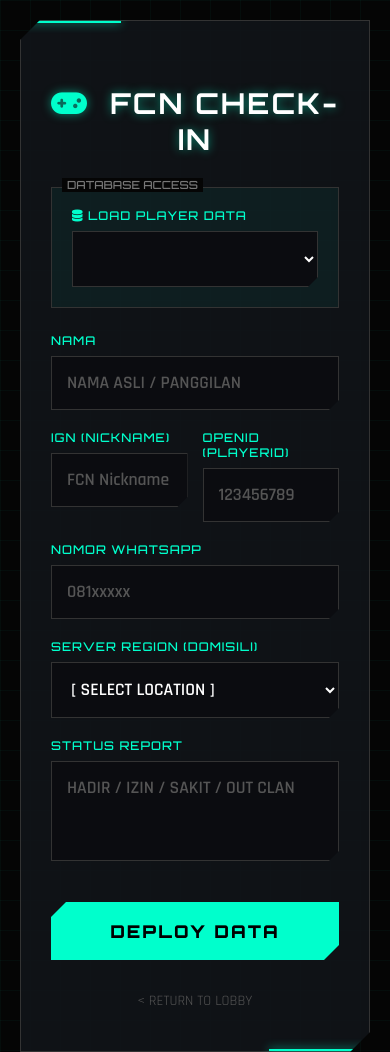
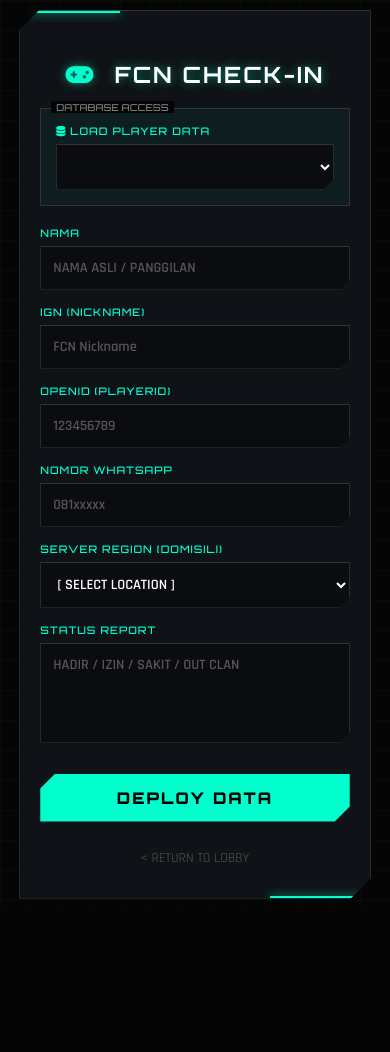
Before and after one commit to brahmantyo12/bravta-codm, a plain HTML site: page data-fcn/index.html in a window 390 px wide. After the commit the page ends 909 px from the top, so only its background shows below. Drawn offline with Linux system fonts and the light colour scheme; no server answers.

Commit message:
Update index.html

```diff
--- a/data-fcn/index.html
+++ b/data-fcn/index.html
@@ -17,7 +17,7 @@
             background-image:
                 linear-gradient(rgba(0, 255, 204, 0.03) 1px, transparent 1px),
                 linear-gradient(90deg, rgba(0, 255, 204, 0.03) 1px, transparent 1px);
-            background-size: 30px 30px; /* Grid effect */
+            background-size: 30px 30px;
             color: #e0e0e0;
             font-family: 'Rajdhani', sans-serif;
             display: flex;
@@ -25,10 +25,10 @@
             align-items: center;
             min-height: 100vh;
             margin: 0;
-            padding: 20px;
+            padding: 10px; /* Padding body dikecilkan sedikit */
         }
 
-        /* --- CONTAINER STYLE --- */
+        /* --- CONTAINER UTAMA --- */
         .container {
             background: rgba(16, 20, 24, 0.95);
             width: 100%;
@@ -37,16 +37,10 @@
             border: 1px solid #333;
             position: relative;
             box-shadow: 0 0 20px rgba(0, 255, 204, 0.1);
-
-            /* Angular Corners (Clip-path) untuk kesan Sci-Fi */
-            clip-path: polygon(
-                20px 0, 100% 0,
-                100% calc(100% - 20px), calc(100% - 20px) 100%,
-                0 100%, 0 20px
-            );
+            clip-path: polygon(20px 0, 100% 0, 100% calc(100% - 20px), calc(100% - 20px) 100%, 0 100%, 0 20px);
         }
 
-        /* Decorative Borders */
+        /* Dekorasi Garis Neon */
         .container::before {
             content: ''; position: absolute; top: 0; left: 0; width: 100px; height: 2px;
             background: #00ffcc; box-shadow: 0 0 10px #00ffcc;
@@ -59,15 +53,19 @@
         /* --- TYPOGRAPHY --- */
         h2 {
             text-align: center;
-            margin-bottom: 30px;
+            margin-bottom: 25px;
             font-family: 'Orbitron', sans-serif;
             font-size: 1.8rem;
             color: #fff;
             text-transform: uppercase;
             letter-spacing: 2px;
             text-shadow: 0 0 10px rgba(0, 255, 204, 0.5);
+            transition: 0.2s;
+            cursor: default;
         }
         h2 i { color: #00ffcc; margin-right: 10px; }
+
+        h2:hover { text-shadow: 3px 0 #ff00cc, -3px 0 #00ffcc; }
 
         label {
             font-family: 'Orbitron', sans-serif;
@@ -75,41 +73,45 @@
             color: #00ffcc;
             text-transform: uppercase;
             letter-spacing: 1px;
-            margin-bottom: 8px;
+            margin-bottom: 6px;
             display: block;
         }
 
         /* --- FORMS --- */
-        .form-group { margin-bottom: 20px; }
+        .form-group { margin-bottom: 15px; }
+
+        /* Class baru untuk baris ganda (Nickname & OpenID) */
+        .dual-column {
+            display: flex;
+            gap: 15px;
+        }
 
         input, select, textarea {
             width: 100%;
-            padding: 15px;
+            padding: 14px; /* Sedikit dikecilkan dari 15px */
             background: #0b0c10;
             border: 1px solid #333;
             color: #fff;
             font-family: 'Rajdhani', sans-serif;
-            font-size: 1.1rem;
+            font-size: 1rem; /* Ukuran font standar dirapikan */
             font-weight: 600;
             transition: 0.3s;
             outline: none;
+            clip-path: polygon(0 0, 100% 0, 100% calc(100% - 10px), calc(100% - 10px) 100%, 0 100%);
         }
-
-        /* Sudut input dipotong sedikit */
-        input, select, textarea { clip-path: polygon(0 0, 100% 0, 100% calc(100% - 10px), calc(100% - 10px) 100%, 0 100%); }
 
         input:focus, select:focus, textarea:focus {
             border-color: #00ffcc;
-            box-shadow: 0 0 15px rgba(0, 255, 204, 0.2) inset;
+            box-shadow: 0 0 15px rgba(0, 255, 204, 0.1) inset;
         }
 
-        input::placeholder, textarea::placeholder { color: #555; }
+        input::placeholder, textarea::placeholder { color: #555; font-size: 0.9rem; }
         textarea { resize: none; height: 100px; }
 
         /* --- BUTTONS --- */
         button {
             width: 100%;
-            padding: 18px;
+            padding: 16px;
             border: none;
             background: #00ffcc;
             color: #000;
@@ -121,68 +123,69 @@
             cursor: pointer;
             transition: 0.3s;
             clip-path: polygon(15px 0, 100% 0, 100% calc(100% - 15px), calc(100% - 15px) 100%, 0 100%, 0 15px);
-            margin-top: 15px;
-            position: relative;
-            overflow: hidden;
+            margin-top: 10px;
         }
-
-        button:hover {
-            background: #fff;
-            box-shadow: 0 0 20px #00ffcc;
-            transform: translateY(-2px);
-        }
-
+        button:hover { background: #fff; box-shadow: 0 0 20px #00ffcc; transform: translateY(-2px); }
         button:disabled { background: #333; color: #777; cursor: not-allowed; box-shadow: none; }
 
         /* --- USER SELECT BOX --- */
         .user-select-container {
             border: 1px solid #333;
             background: rgba(0, 255, 204, 0.05);
-            padding: 20px;
-            margin-bottom: 25px;
+            padding: 15px;
+            margin-bottom: 20px;
             position: relative;
         }
         .user-select-container::before {
             content: 'DATABASE ACCESS';
             position: absolute;
-            top: -10px;
-            left: 10px;
+            top: -8px; left: 10px;
             background: #050505;
             padding: 0 5px;
             font-family: 'Orbitron', sans-serif;
-            font-size: 0.7rem;
+            font-size: 0.6rem;
             color: #777;
         }
 
-        /* --- LOADER --- */
+        /* --- LOADER & LINKS --- */
         .loader {
-            display: none;
-            text-align: center;
-            margin-top: 15px;
-            font-family: 'Orbitron', sans-serif;
-            font-size: 0.8rem;
-            color: #00ffcc;
-            text-transform: uppercase;
-            animation: blink 1s infinite;
+            display: none; text-align: center; margin-top: 15px;
+            font-family: 'Orbitron', sans-serif; font-size: 0.8rem;
+            color: #00ffcc; animation: blink 1s infinite;
         }
-
         @keyframes blink { 50% { opacity: 0.5; } }
 
-        /* --- FOOTER LINK --- */
-        .back-link {
-            text-align: center; margin-top: 30px;
-        }
-        .back-link a {
-            color: #555; text-decoration: none; font-size: 0.9rem; transition: 0.3s;
-        }
+        .back-link { text-align: center; margin-top: 25px; }
+        .back-link a { color: #555; text-decoration: none; font-size: 0.85rem; transition: 0.3s; }
         .back-link a:hover { color: #00ffcc; text-shadow: 0 0 5px #00ffcc; }
 
-        /* Scrollbar Customization */
-        ::-webkit-scrollbar { width: 8px; }
-        ::-webkit-scrollbar-track { background: #0b0c10; }
-        ::-webkit-scrollbar-thumb { background: #333; }
-        ::-webkit-scrollbar-thumb:hover { background: #00ffcc; }
-
+        /* --- MOBILE OPTIMIZATION (RESPONSIVE FIX) --- */
+        @media (max-width: 600px) {
+            .container {
+                padding: 30px 20px; /* Kurangi padding container agar input lebih lebar */
+                width: 95%; /* Maksimalkan lebar layar */
+            }
+            h2 {
+                font-size: 1.4rem; /* Judul lebih kecil */
+                margin-bottom: 20px;
+            }
+            label {
+                font-size: 0.65rem; /* Label lebih ringkas */
+            }
+            input, select, textarea {
+                font-size: 0.9rem; /* Font input dikecilkan agar muat */
+                padding: 12px;
+            }
+            /* Ubah layout Nickname & OpenID jadi atas-bawah di HP */
+            .dual-column {
+                flex-direction: column;
+                gap: 15px; /* Beri jarak antar input */
+            }
+            button {
+                font-size: 1rem;
+                padding: 14px;
+            }
+        }
     </style>
 </head>
 <body>
@@ -200,18 +203,18 @@
 
     <form name="submit-to-google-sheet">
         <div class="form-group">
-            <label>Nama </label>
+            <label>NAMA</label>
             <input type="text" name="Nama" id="nama" placeholder="NAMA ASLI / PANGGILAN" required autocomplete="off">
         </div>
 
-        <div class="form-group" style="display: flex; gap: 15px;">
+        <div class="form-group dual-column">
             <div style="flex: 1;">
                 <label>IGN (NICKNAME)</label>
                 <input type="text" name="Nickname" id="nickname" placeholder="FCN Nickname" required autocomplete="off">
             </div>
             <div style="flex: 1;">
                 <label>OpenID (PlayerID)</label>
-                <input type="text" name="OpenID" id="openid" placeholder="123456789" required autocomplete="off">
+                <input type="number" name="OpenID" id="openid" placeholder="123456789" required autocomplete="off">
             </div>
         </div>
 
@@ -242,16 +245,13 @@
 </div>
 
 <script>
-    // --- SCRIPT LOGIC (TIDAK BERUBAH SECARA FUNGSIONAL) ---
-
+    // --- SCRIPT LOGIC (TIDAK ADA YANG DIUBAH) ---
     const scriptURL = 'https://script.google.com/macros/s/AKfycbw6xMH_uyUxvXjSt0cLBIUlgmjNx8u-xf4QMDoB4PHxZALBgqxpy6xw_pozzDd7M7iXmQ/exec';
-
     const form = document.forms['submit-to-google-sheet'];
     const btnKirim = document.getElementById('btnKirim');
     const loader = document.getElementById('loader');
     const existingUserSelect = document.getElementById('existingUser');
 
-    // DATA PROVINSI
     const provinsiList = [
         "Aceh", "Sumatera Utara", "Sumatera Barat", "Riau", "Jambi", "Sumatera Selatan", "Bengkulu", "Lampung", "Kepulauan Bangka Belitung", "Kepulauan Riau",
         "DKI Jakarta", "Jawa Barat", "Jawa Tengah", "DI Yogyakarta", "Jawa Timur", "Banten",
@@ -265,18 +265,15 @@
     provinsiList.forEach(prov => {
         let option = document.createElement('option');
         option.value = prov;
-        option.text = prov.toUpperCase(); // Uppercase agar sesuai gaya
+        option.text = prov.toUpperCase();
         selectProv.appendChild(option);
     });
 
-    // LOAD USER LAMA
     let userData = {};
-
     fetch(scriptURL)
         .then(response => response.json())
         .then(users => {
             existingUserSelect.innerHTML = '<option value="">[ NEW RECRUIT / MANUAL INPUT ]</option>';
-
             if (users.length === 0) {
                  let option = document.createElement('option');
                  option.text = "NO DATA FOUND";
@@ -286,7 +283,7 @@
                 users.forEach(user => {
                     let option = document.createElement('option');
                     option.value = user.openid;
-                    option.text = `[${user.nickname}] ${user.nama}`; // Format ala game
+                    option.text = `[${user.nickname}] ${user.nama}`;
                     existingUserSelect.appendChild(option);
                     userData[user.openid] = user;
                 });
@@ -311,12 +308,11 @@
         }
     }
 
-    // KIRIM DATA
     form.addEventListener('submit', e => {
         e.preventDefault();
         btnKirim.disabled = true;
         btnKirim.innerHTML = "TRANSMITTING...";
-        btnKirim.style.background = "#555"; // Visual feedback
+        btnKirim.style.background = "#555";
         loader.style.display = "block";
 
         fetch(scriptURL, { method: 'POST', body: new FormData(form)})
```
